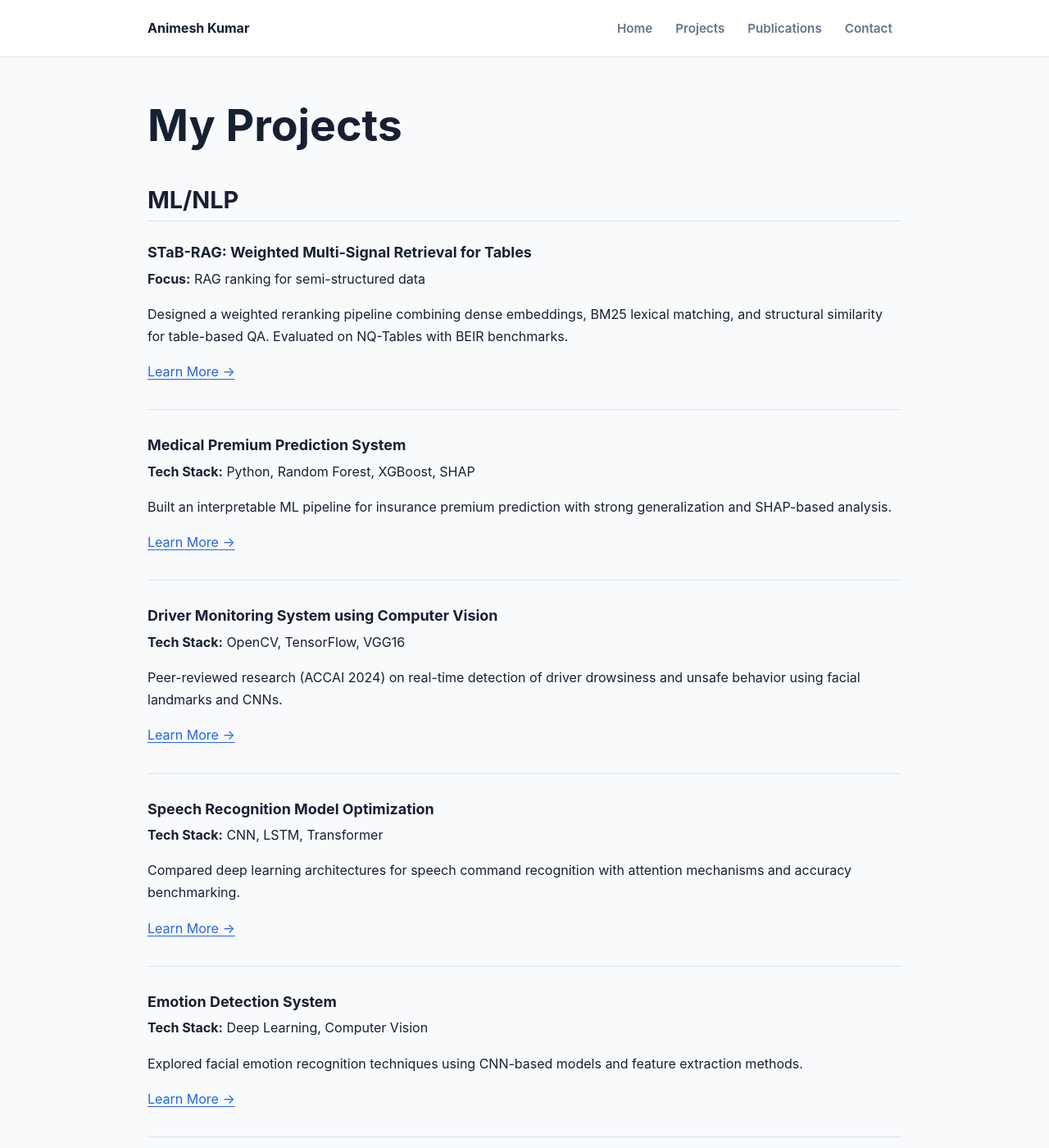
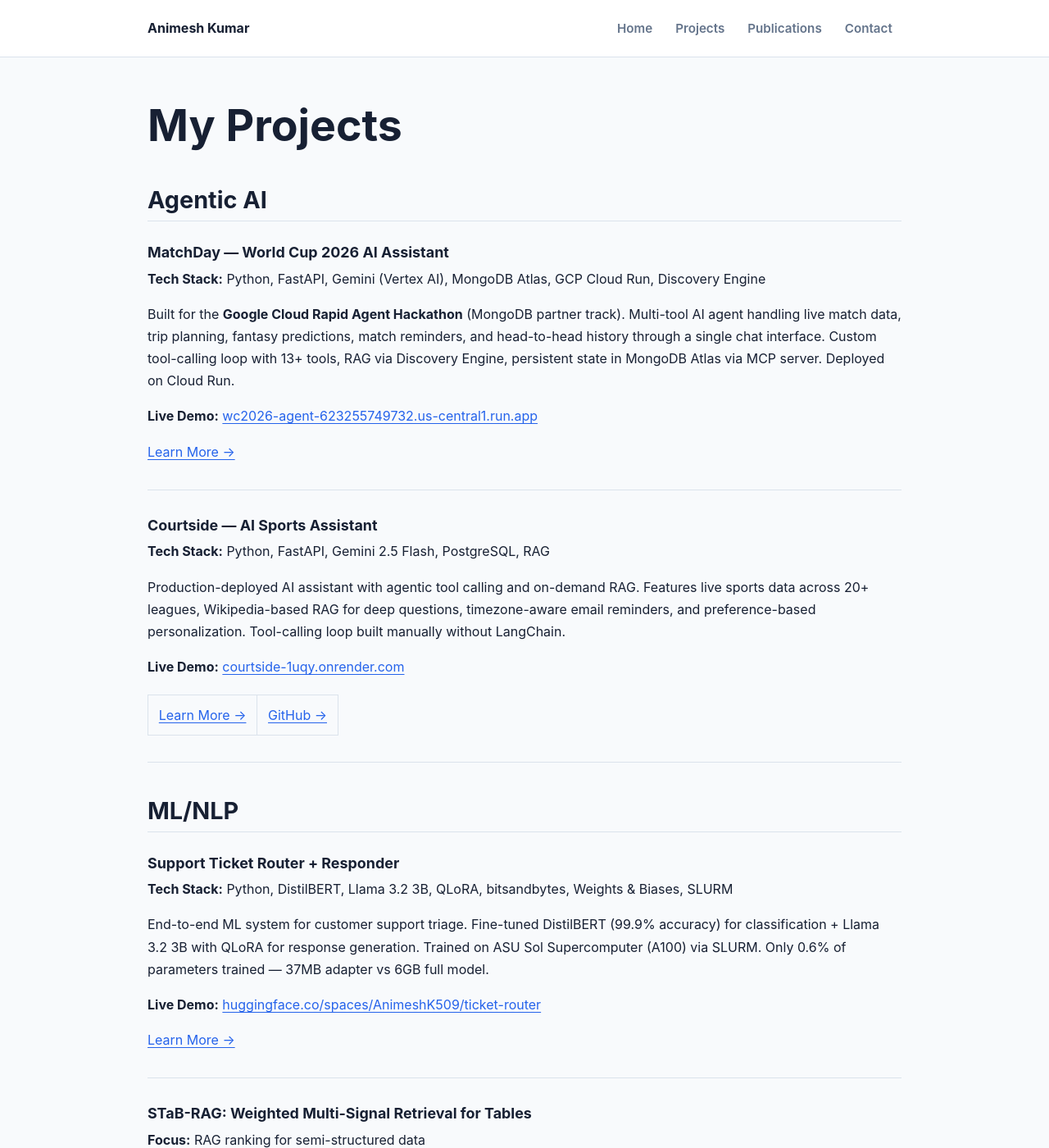
Before and after one commit to Animesh452/animesh452.github.io, a Jekyll site: the page built from project.md, in a window 1280 px wide and 1400 px high. Shown: the whole window at 82% size. Built offline with Jekyll 4.4.1, drawn with Linux system fonts in a browser that asks for light colours; some of the changed text lies outside the part shown.

Commit message:
Update projects page with MatchDay, Ticket Router, GoodFirstFindr, Oneironauts

```diff
--- a/project.md
+++ b/project.md
@@ -6,7 +6,45 @@ permalink: /projects/
 
 # My Projects
 
+## Agentic AI
+
+### MatchDay — World Cup 2026 AI Assistant
+
+**Tech Stack:** Python, FastAPI, Gemini (Vertex AI), MongoDB Atlas, GCP Cloud Run, Discovery Engine
+
+Built for the **Google Cloud Rapid Agent Hackathon** (MongoDB partner track). Multi-tool AI agent handling live match data, trip planning, fantasy predictions, match reminders, and head-to-head history through a single chat interface. Custom tool-calling loop with 13+ tools, RAG via Discovery Engine, persistent state in MongoDB Atlas via MCP server. Deployed on Cloud Run.
+
+**Live Demo:** [wc2026-agent-623255749732.us-central1.run.app](https://wc2026-agent-623255749732.us-central1.run.app/)
+
+[Learn More →](/projects/matchday/)
+
+---
+
+### Courtside — AI Sports Assistant
+
+**Tech Stack:** Python, FastAPI, Gemini 2.5 Flash, PostgreSQL, RAG
+
+Production-deployed AI assistant with agentic tool calling and on-demand RAG. Features live sports data across 20+ leagues, Wikipedia-based RAG for deep questions, timezone-aware email reminders, and preference-based personalization. Tool-calling loop built manually without LangChain.
+
+**Live Demo:** [courtside-1uqy.onrender.com](https://courtside-1uqy.onrender.com)
+
+[Learn More →](/projects/courtside/) | [GitHub →](https://github.com/Animesh452/Courtside)
+
+---
+
 ## ML/NLP
+
+### Support Ticket Router + Responder
+
+**Tech Stack:** Python, DistilBERT, Llama 3.2 3B, QLoRA, bitsandbytes, Weights & Biases, SLURM
+
+End-to-end ML system for customer support triage. Fine-tuned DistilBERT (99.9% accuracy) for classification + Llama 3.2 3B with QLoRA for response generation. Trained on ASU Sol Supercomputer (A100) via SLURM. Only 0.6% of parameters trained — 37MB adapter vs 6GB full model.
+
+**Live Demo:** [huggingface.co/spaces/AnimeshK509/ticket-router](https://huggingface.co/spaces/AnimeshK509/ticket-router)
+
+[Learn More →](/projects/ticket-router/)
+
+---
 
 ### STaB-RAG: Weighted Multi-Signal Retrieval for Tables
 
@@ -70,6 +108,28 @@ Developed a recommendation pipeline using collaborative and content-based filter
 
 ## Systems / Applied AI
 
+### GoodFirstFindr
+
+**Tech Stack:** Python, FastAPI, Groq, Llama 3.3 70B, Neon PostgreSQL, Render
+
+GitHub good-first-issue finder with a four-dimension scoring pipeline (skill match, repo health, competition, freshness) and LLM reranking via Groq. Persistent skill profiles and saved issues in Neon PostgreSQL. Built with OpenAI Codex.
+
+**Live Demo:** [goodfirstfindr.onrender.com](https://goodfirstfindr.onrender.com)
+
+[Learn More →](/projects/goodfirstfindr/)
+
+---
+
+### Recon — Automated Job Search Pipeline
+
+**Tech Stack:** Python, LLM APIs, web automation, human-in-the-loop review
+
+Built an applied AI pipeline for automated job discovery, LLM-based screening, resume tailoring, and human-reviewed role triage.
+
+[Learn More →](/projects/recon/)
+
+---
+
 ### Data Processing Pipeline (DPS)
 
 **Tech Stack:** Kafka, Kubernetes, Neo4j
@@ -102,17 +152,25 @@ Proposed a reinforcement-learning-based framework for optimizing task scheduling
 
 ## Applications
 
-### 🏀 Courtside - AI Sports Assistant
+### Oneironauts 🌙
 
-**Tech Stack:** Python, FastAPI, Gemini 2.5 Flash, PostgreSQL, RAG
+**Tech Stack:** Python, Llama 3.2 3B, Modal, Whisper, Gradio
 
-**Achievement:** Production-deployed AI assistant with agentic tool calling and on-demand RAG
+Built for the **HuggingFace Build Small Hackathon** (Track 2) — won two achievements: Offbrand and Fieldnotes. A dream fragment becomes a branching narrative with voice input via Whisper, scene generation via Llama 3.2 3B on a Modal A10G endpoint, and 4-level deep choice trees.
 
-Built full-stack AI application that autonomously decides which tools to invoke based on user intent. Features live sports data across 20+ leagues, Wikipedia-based RAG for deep questions, timezone-aware email reminders, and preference-based personalization.
+**Live App:** [huggingface.co/spaces/build-small-hackathon/oneironauts](https://huggingface.co/spaces/build-small-hackathon/oneironauts)
 
-**Live Demo:** [courtside-1uqy.onrender.com](https://courtside-1uqy.onrender.com)
+[Learn More →](/projects/oneironauts/)
 
-[Learn More →](/courtside/) | [GitHub →](https://github.com/Animesh452/Courtside)
+---
+
+### TrustMed-AI
+
+**Tech Stack:** RAG, Neo4j, Knowledge Graphs
+
+Developed a healthcare-focused conversational system integrating structured medical knowledge with retrieval-augmented generation.
+
+[Learn More →](/projects/trustmed-ai/)
 
 ---
 
```
Also changed, not shown: other parts of project.md (+0 -20 lines).
